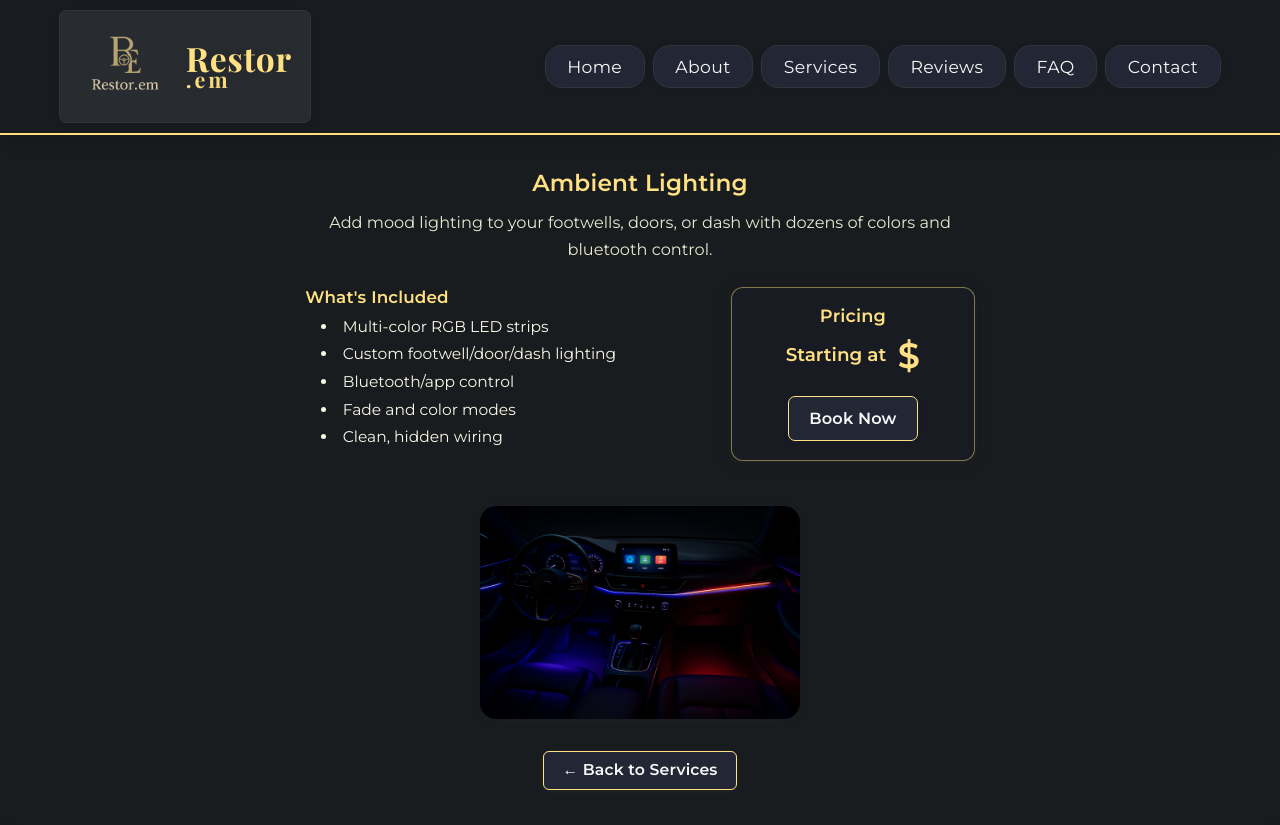
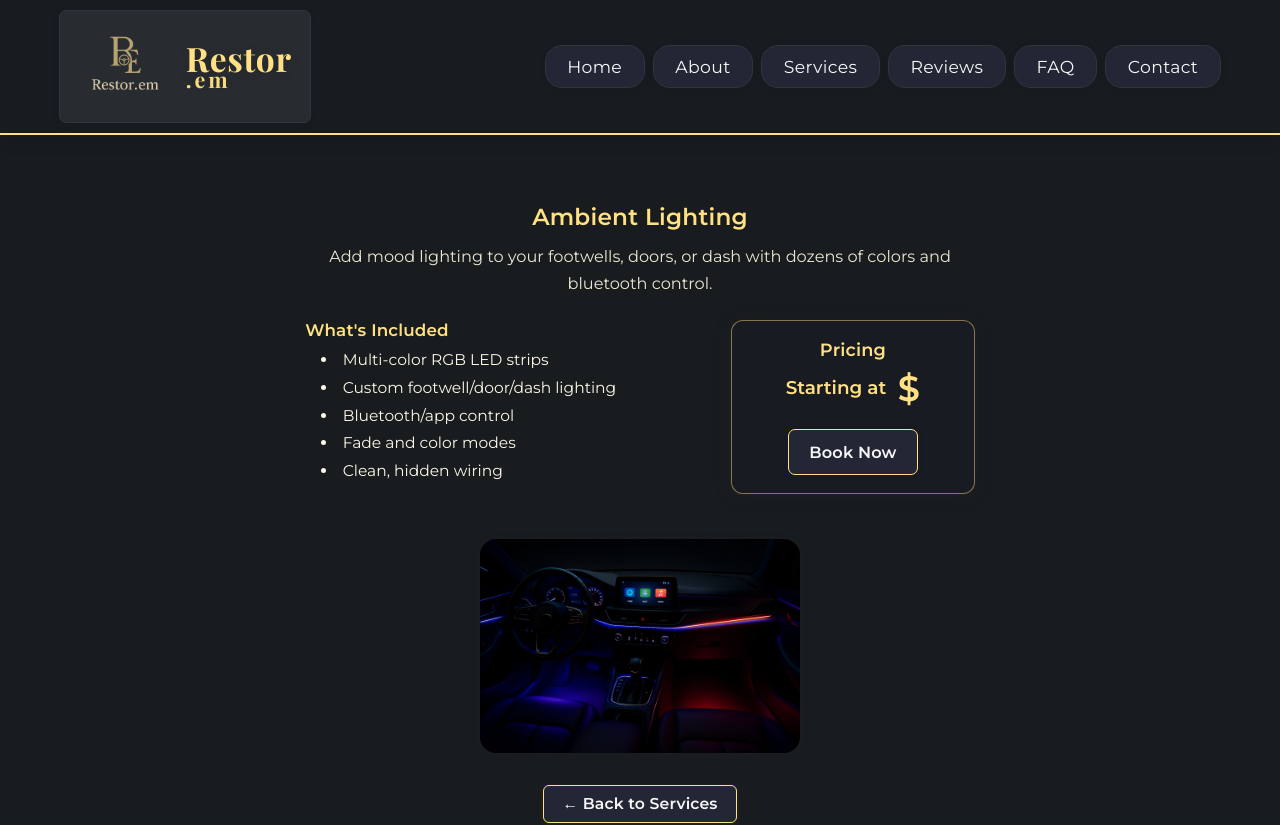
Before and after one commit to usmanAfzalKhan/car-mods-restorem, a React (Create React App) app: page /services/ambient-lighting in a window 1280 px wide. Shown: the top 825 px of the page. Built offline with nearby package versions, Linux system fonts and the light colour scheme; no server answers.

Commit message:
Add top margin above service detail content for improved spacing between header and service title on all devices.

```diff
--- a/src/pages/ServiceDetailPage.css
+++ b/src/pages/ServiceDetailPage.css
@@ -16,6 +16,8 @@
   flex-direction: column;
   align-items: center;
   background: transparent;
+  /* Add a bit of top margin for gap from header */
+  margin-top: 1.3rem;
 }
 
 .detail-title {
@@ -221,6 +223,7 @@
   .service-detail-center {
     max-width: 740px;
     padding: 2.2rem 2.2rem 2.6rem 2.2rem;
+    margin-top: 2.1rem;
   }
   .detail-row {
     flex-direction: row;
@@ -262,6 +265,7 @@
   .service-detail-center {
     padding: 0.9rem 0.04rem 0.9rem 0.04rem;
     max-width: 99vw;
+    margin-top: 0.95rem;
   }
   .detail-title {
     font-size: 1.11rem;
```
